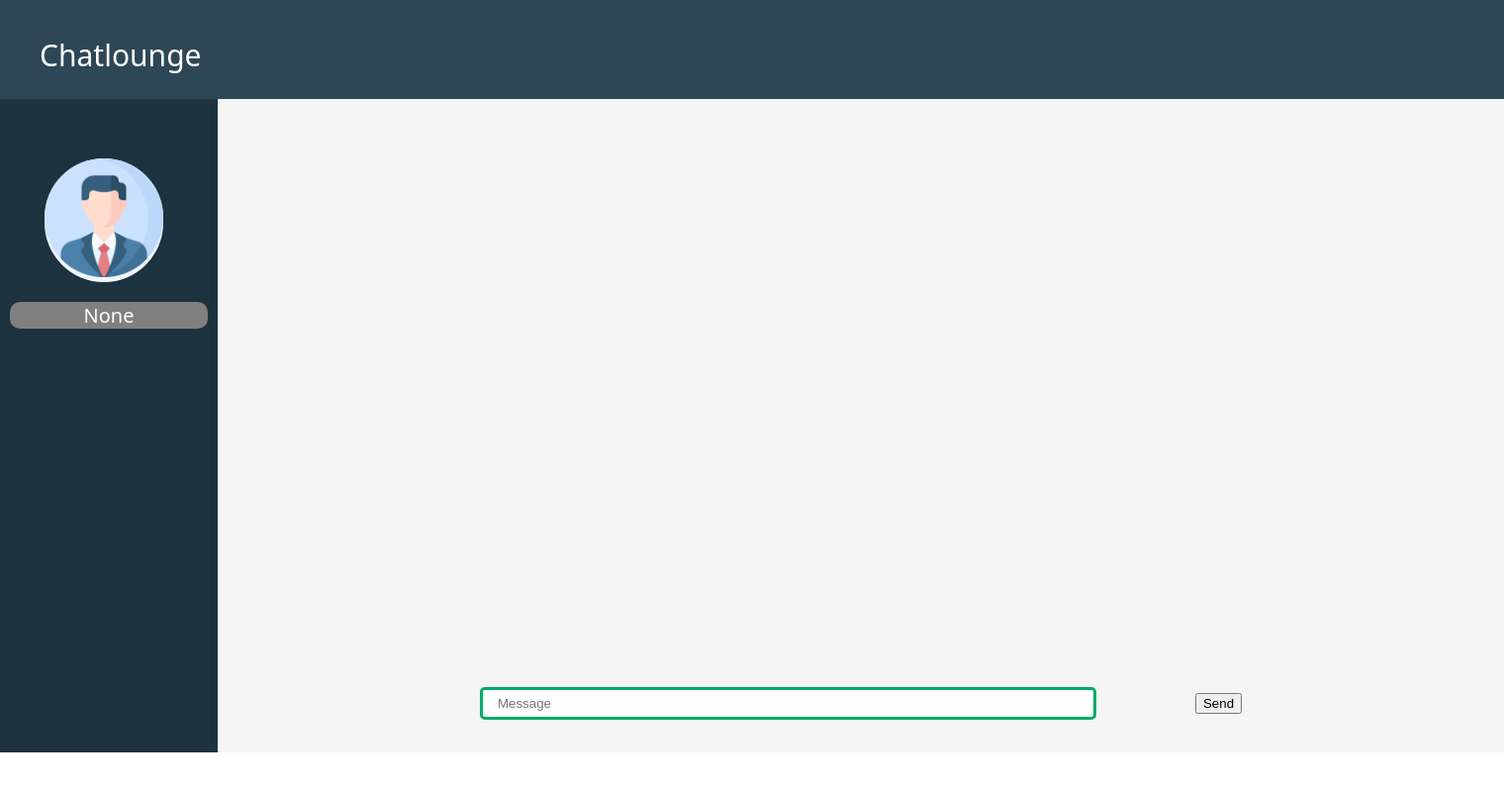
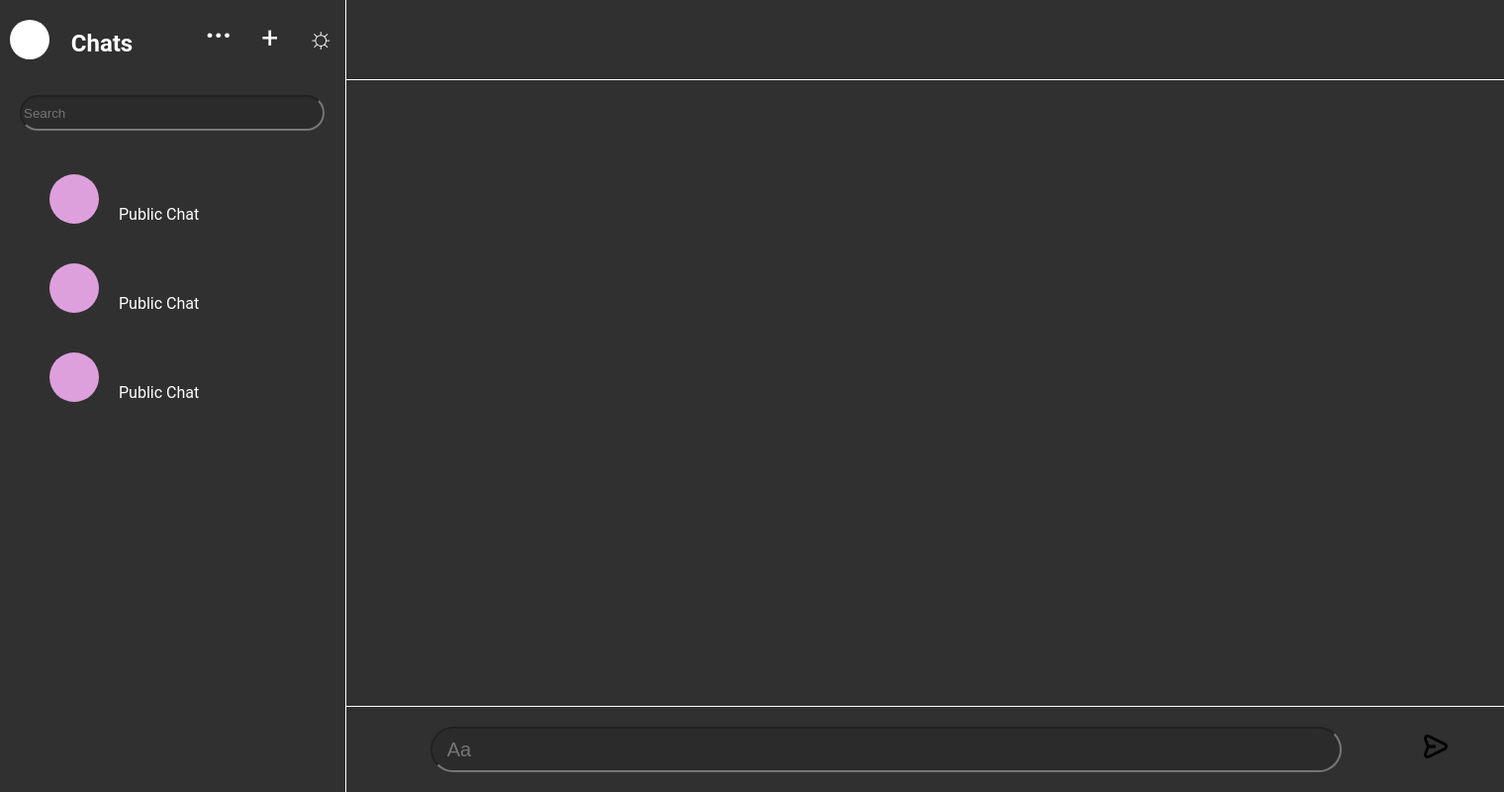
Before and after one commit to Deeshon/python-chat-app, a Flask app: page /chat in a window 1520 px wide. Shown: the whole page at 99% size. Run offline with Flask 2, Linux system fonts and the light colour scheme; some libraries are stand-ins or nearby versions.

Commit message:
made new frontend for chat.html

```diff
--- a/app.py
+++ b/app.py
@@ -30,4 +30,4 @@
 
 
 if __name__ == "__main__":
-    socketio.run(app, host="192.168.7.153", debug=True)
+    socketio.run(app, host="192.168.199.153", debug=True)
--- a/static/script.js
+++ b/static/script.js
@@ -1,4 +1,4 @@
-const socketio = io.connect("http://192.168.7.153:5000")
+const socketio = io.connect("http://192.168.199.153:5000")
 
 const sendBtn = document.querySelector("button")
 
@@ -9,7 +9,7 @@
 })
 
 socketio.on("send message", (msg) => {
-    const content = document.querySelector(".chat-content")
+    const content = document.querySelector(".content")
     const div = document.createElement("div")
     div.classList.add("box3", "sb14")
     div.textContent = `${msg.name}: ${msg.message}`
--- a/static/style.css
+++ b/static/style.css
@@ -2,23 +2,73 @@
     width: 100%;
     height: 100%;
     margin: 0;
+    display: flex;
+    font-family: "Roboto", "Helvetica", "Arial", sans-serif;
+}
+
+.nav-bar {
+    background-color: #303030;
+    width: 23%;
+    height: 100%;
+    border-right: 1px solid white;
+}
+
+.nav-header {
+    width: 100%;
+    height: 76px;
+}
+
+.search {
+    width: 100%;
+    height: 80px;
+}
+
+.chats {
+    width: 100%;
+    height: 400px;
+}
+
+.chat {
+    display: flex;
+    align-items: center;
+    padding: 20px;
+    border-radius: 10px;
+}
+
+.chat:hover {
+    background-color: #2b2b2b;
+}
+
+.main-container {
+    width: 77%;
+    height: 100%;
+    background-color: #303030;
 }
 
 .header {
     width: 100%;
-    height: 100px;
-    background-color: #2e4757;
+    height: 10%;
+    border-bottom: 1px solid white;
 }
 
-.main-container {
-    display: flex;
+.content {
+    width: 100%;
+    height: 79%;
 }
 
-.nav-bar {
-    background-color: #1d323f;
-    width: 400px;
-    height: 660px;
+.msg-box {
+    border-top: 1px solid white;
+    width: 100%;
+    height: 10%;
+    display: flex;
+    justify-content: center;
+
 }
+
+
+
+
+
 
 
 .image {
@@ -47,17 +97,9 @@
     text-align: center;
 }
 
-.content {
-    background-color: whitesmoke;
-    width: 1300px;
-    height: 660px;
-}
 
-.chat-content {
-    background-color: whitesmoke;
-    width: 1300px;
-    height: 560px;
-    overflow-y: scroll;
+.scroll {
+    overflow-y: auto;
 }
 
 .chat-controls {
@@ -71,12 +113,15 @@
 }
 
 #message {
-    width: 600px;
-    height: 25px;
+    width: 900px;
+    height: 40px;
     margin-right: 100px;
-    border: 3px solid #00AB66;
-    border-radius: 5px;
+    border-radius: 40px;
+    margin-left: 40px;
     padding-left: 15px;
+    background-color: #2b2b2b;
+    color: white;
+    font-size: 20px;
 }
 
 .messages {
@@ -92,12 +137,23 @@
 
 }
 
+#sendbtn {
+    background:none;
+    border: none;
+    border-radius: 50%;
+}
+
+#sendbtn:hover {
+    cursor: pointer;
+    border: 1px solid white;
+}
+
 .box3 {
     width: 300px;
     margin-top: 20px;
     margin-left: 25px;
     border-radius: 15px;
-    background: #506877;
+    background: #161515;
     color: #fff;
     padding: 20px;
     text-align: left;
@@ -130,8 +186,8 @@
     height: 0px;
     position: absolute;
     border-left: 15px solid transparent;
-    border-right: 15px solid #506877;
-    border-top: 15px solid #506877;
+    border-right: 15px solid #161515;
+    border-top: 15px solid #161515;
     border-bottom: 15px solid transparent;
     left: -16px;
     top: 0px;
--- a/templates/chat.html
+++ b/templates/chat.html
@@ -14,29 +14,39 @@
     <title>Chat App</title>
 </head>
 <body>
-  <div class="header">
-    <div class="title">
-      <p>Chatlounge</p>
+  <div class="nav-bar">
+    <div class="nav-header" style="display: flex; justify-content: space-between;">
+      <div style="background-color: white; width: 40px; height: 40px; border-radius: 50%; margin-top: 20px; margin-left: 10px;"></div>
+      <div style="margin-top: 10px;"><h2 style="color: white; margin-left: 20px;">Chats</h2></div>
+      <div style="width: 50px; height: 50px; margin-top: 10px; font-size: 30px; text-align: center; color: white; margin-left: 60px; font-weight: bold;">...</div>
+      <div style="width: 50px; height: 50px; margin-top: 20px; font-size: 30px; text-align: center; color: white;">+</div>
+      <div style="width: 50px; height: 50px; margin-top: 20px; font-size: 30px; text-align: center; color: white;">☼</div>
+    </div>
+    <div class="search">
+      <input type="text" name="search" id="search" placeholder="Search" style="color:white; margin-left: 20px; margin-top: 20px; width: 300px; height: 30px; border-radius: 20px; background-color: #2b2b2b;">
+    </div>
+    <div class="chats">
+      <div class="chat" >
+        <div style="background-color: plum; width: 50px; height: 50px; border-radius: 50%; margin-left: 30px;"></div>
+        <div style="margin-top: 30px;"><span style="color: white; margin-left: 20px;">Public Chat</span></div>
+      </div>
+      <div class="chat" >
+        <div style="background-color: plum; width: 50px; height: 50px; border-radius: 50%; margin-left: 30px;"></div>
+        <div style="margin-top: 30px;"><span style="color: white; margin-left: 20px;">Public Chat</span></div>
+      </div>
+      <div class="chat" >
+        <div style="background-color: plum; width: 50px; height: 50px; border-radius: 50%; margin-left: 30px;"></div>
+        <div style="margin-top: 30px;"><span style="color: white; margin-left: 20px;">Public Chat</span></div>
+      </div>
+
     </div>
   </div>
   <div class="main-container">
-    <div class="nav-bar">
-      <div class="image">
-        <img src="/static/profile1.png" alt="profile pic" >
-      </div>
-      <div class="username">
-        <p id="name">{{username}}</p>
-      </div>
-    </div>
-    <div class="content">
-      <div class="chat-content" id="scroll">
-      </div>
-      <div class="chat-controls">
-        <form>
-          <input type="text" name="message" id="message" placeholder="Message">
-        </form>
-        <button id="send-button">Send</button>
-      </div>
+    <div class="header"></div>
+    <div class="content scroll"></div>
+    <div class="msg-box">
+      <div style="margin-top: 20px;"><input type="text" name="message" id="message" placeholder="Aa"></div>
+      <div style="margin-top: 20px; margin-left: -30px;"><button style="width: 50px;" id="sendbtn"><img src="/static/send-removebg-preview.png" alt=""></button></div>
     </div>
   </div>
 </body>
--- a/templates/home.html
+++ b/templates/home.html
@@ -9,8 +9,6 @@
     <title>Home</title>
 </head>
 <body>
-
-
     <div class="main-container">
         <div class="image">
             <img src="/static/profile1.png" alt="profile">
```
Also changed, not shown: static/send-removebg-preview.png (added), static/send.png (added).
